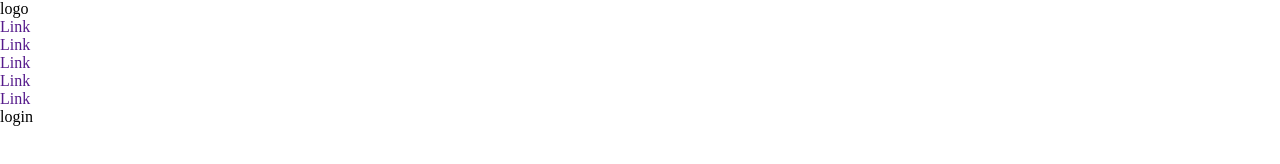
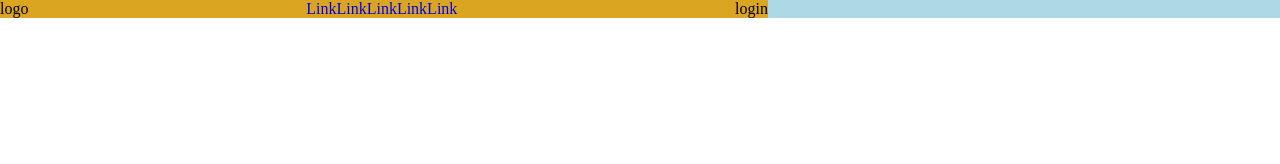
Before and after one commit to saragisondi/htmlcss-struttura-discord, a plain HTML site: page index.html in a window 1280 px wide. Drawn offline with Linux system fonts and the light colour scheme.

Commit message:
[add] nav

```diff
--- a/css/style.css
+++ b/css/style.css
@@ -4,8 +4,31 @@
   box-sizing:border-box 0;
 }
 
-.logo ul li a{
+
+nav{
+  background-color: #add8e6;
+  width: 100%;
+}
+
+.container{
+  display: flex;
+  flex-wrap: wrap;
+}
+
+.logo{
+  display: flex;
+  justify-content:space-between;
+  background-color: #daa520;
+  width: 60%;
+}
+
+nav ul{
   list-style: none;
+  display: flex;
+
+}
+
+nav ul li a{
   text-decoration: none;
-  display: flex;
+
 }
--- a/index.html
+++ b/index.html
@@ -11,19 +11,21 @@
 <body>
 
 <header>
+  <div class="container">
     <nav>
       <div class="logo">
         <span>logo</span>
         <ul>
-        <li><a href="">Link</a></li>
-        <li><a href="">Link</a></li>
-        <li><a href="">Link</a></li>
-        <li><a href="">Link</a></li>
-        <li><a href="">Link</a></li>
+          <li><a href="#">Link</a></li>
+          <li><a href="#">Link</a></li>
+          <li><a href="#">Link</a></li>
+          <li><a href="#">Link</a></li>
+          <li><a href="#">Link</a></li>
         </ul>
         <span>login</span>
       </div>
     </nav>
+  </div>
 </header>
 
 </body>
```
Lines whose indentation alone changed are shown as unchanged.
